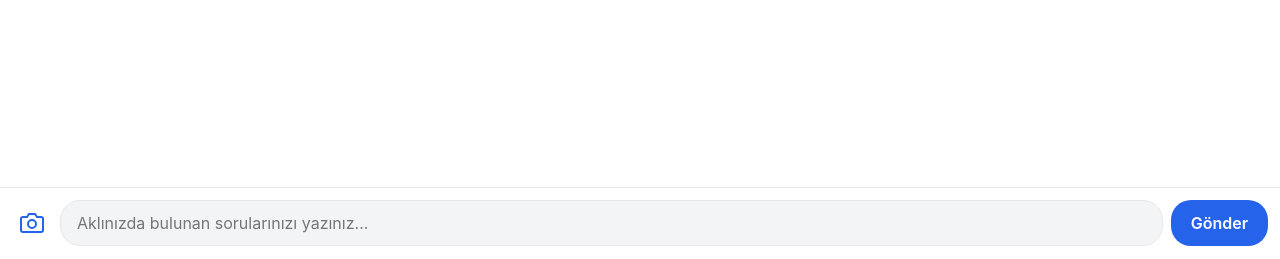
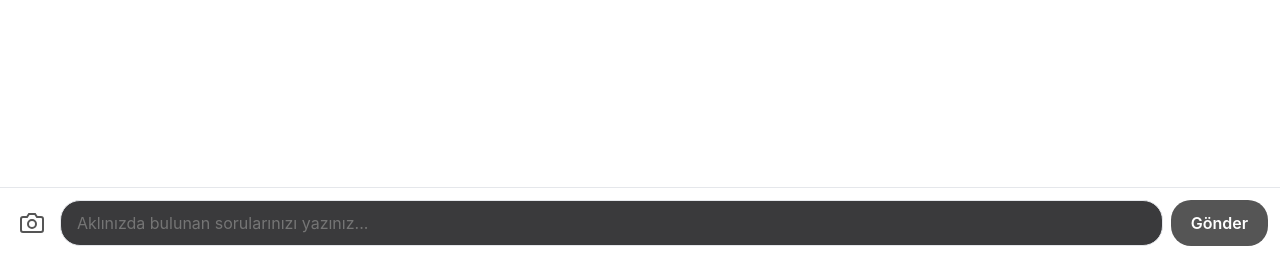
Before and after one commit to baris-turkmen/experience, a Flask app: page / in a window 1280 px wide. Shown: the part 541-800 px from the top of the page. Run offline with Flask 3, Linux system fonts and the light colour scheme.

Commit message:
Visual Update

```diff
--- a/templates/index.html
+++ b/templates/index.html
@@ -18,7 +18,7 @@
     <meta name="apple-mobile-web-app-capable" content="yes">
     <meta name="apple-mobile-web-app-status-bar-style" content="black-translucent">
     <meta name="apple-mobile-web-app-title" content="AI Chat">
-    <meta name="theme-color" content="#2563eb">
+    <meta name="theme-color" content="#1c1c1e">
     <meta name="description" content="Yıldız Teknopark AI Chat Assistant">
 
     <!-- PWA manifest -->
@@ -27,17 +27,17 @@
     <style>
         /* Base theme colors */
         :root {
-            --primary-color: #2563eb;
-            --primary-light: #3b82f6;
-            --primary-dark: #1d4ed8;
+            --primary-color: #555555;
+            --primary-light: #2c2c2e;
+            --primary-dark: #0c0c0e;
             --background-light: #ffffff;
-            --background-dark: #111827;
+            --background-dark: #000000;
             --text-light: #c2c2c2;
             --text-dark: #f3f4f6;
-            --gray-light: #f3f4f6;
-            --gray-dark: #1f2937;
+            --gray-light: #3a3a3c;
+            --gray-dark: #1f1f21;
             --border-light: #e5e7eb;
-            --border-dark: #374151;
+            --border-dark: #3a3a3c;
         }
 
         * {
@@ -167,7 +167,7 @@
         #user-input:focus {
             border-color: var(--primary-color);
             outline: none;
-            box-shadow: 0 0 0 2px rgba(37, 99, 235, 0.1);
+            box-shadow: 0 0 0 2px rgba(28, 28, 30, 0.1);
         }
 
         button {
@@ -232,7 +232,7 @@
             }
 
             .header {
-                background: rgba(17, 24, 39, 0.95);
+                background: rgba(0, 0, 0, 0.95);
                 border-bottom: 1px solid var(--border-dark);
             }
 
@@ -250,7 +250,7 @@
             }
 
             #input-container {
-                background: rgba(17, 24, 39, 0.95);
+                background: rgba(0, 0, 0, 0.95);
                 border-top: 1px solid var(--border-dark);
             }
 
@@ -413,7 +413,7 @@
         }
 
         .image-upload-button:hover {
-            background: rgba(37, 99, 235, 0.1);
+            background: rgba(219, 219, 219, 0.1);
         }
 
         .image-preview {
@@ -450,7 +450,7 @@
             bottom: 70px;
             left: 50%;
             transform: translateX(-50%);
-            background: rgba(37, 99, 235, 0.9);
+            background: rgba(28, 28, 30, 0.9);
             color: white;
             padding: 8px 16px;
             border-radius: 20px;
@@ -463,7 +463,7 @@
             position: relative;
             margin: 10px 0;
             padding: 8px;
-            background: rgba(243, 244, 246, 0.5);
+            background: rgba(58, 58, 60, 0.5);
             border-radius: 12px;
         }
     </style>
```
